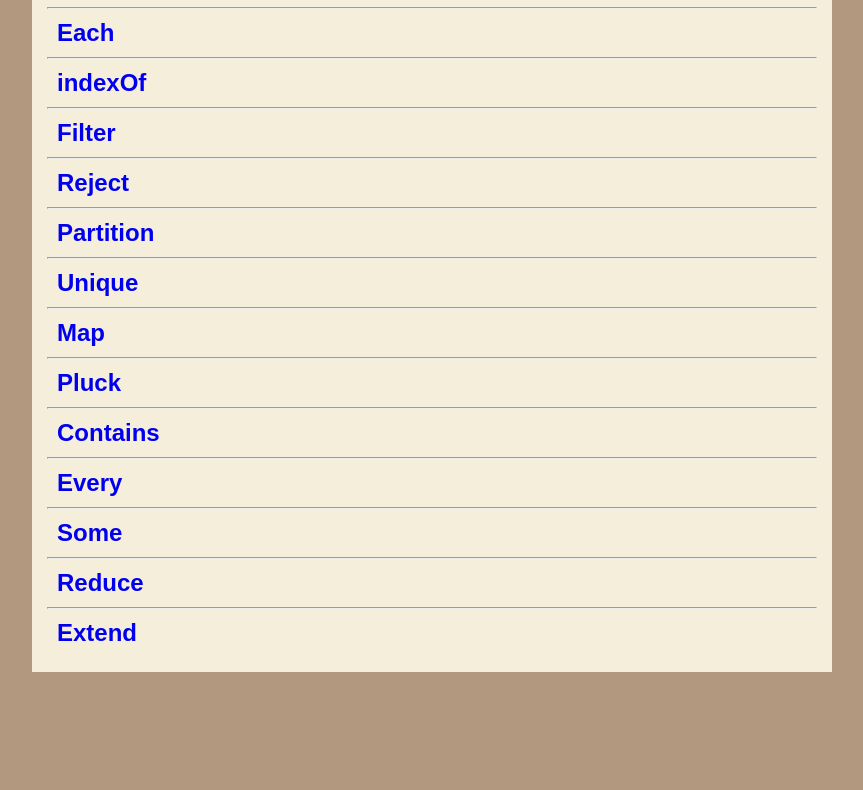
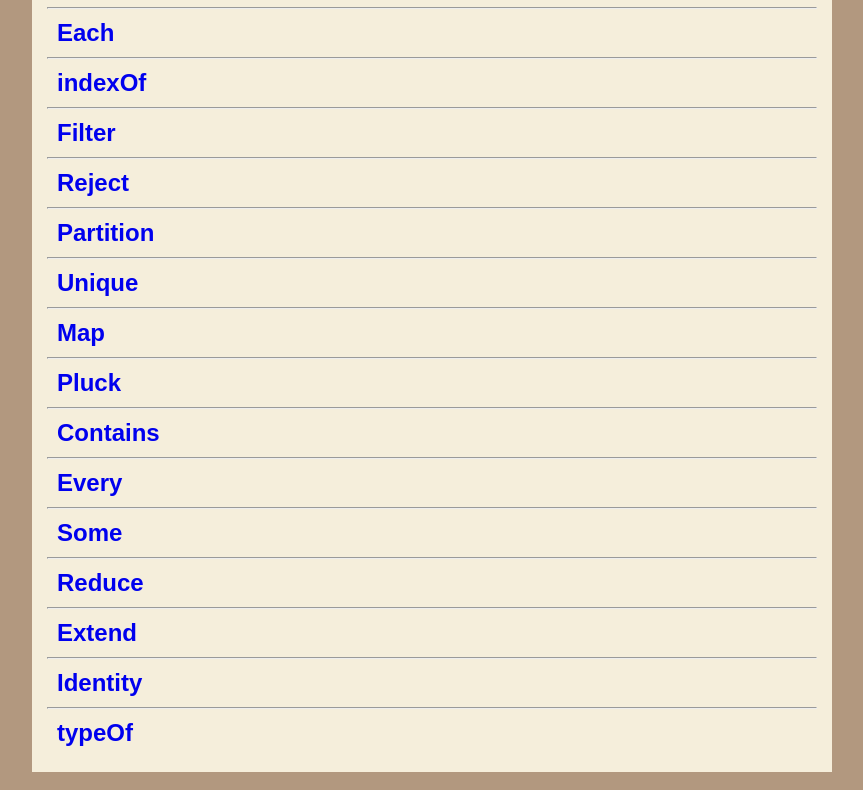
Before and after one commit to AprilHurry/AprilHurry.github.io, a plain HTML site: page studies.html in a window 1280 px wide. Shown: the part 673-1463 px from the top of the page, without its empty margins (208-1071 px from the left). Before the commit the page ends 1363 px from the top, so only its background shows below. Drawn offline with nearby package versions, Linux system fonts and the light colour scheme; a script that the page names is missing.

Commit message:
add studies.html file

```diff
--- a/studies.html
+++ b/studies.html
@@ -135,7 +135,16 @@
                     <a href="#extend"><h2>Extend</h2></a>
                     <code data-gist-id="af1191baccac2c818f62" data-gist-file="jsbin.senumo.js" data-gist-hide-footer="true"></code>
                 </section>
-
+                <section>
+                    <hr>
+                    <a href="#identity"><h2>Identity</h2></a>
+                    <code data-gist-id="50814b2a8456cbb33fd6" data-gist-file="jsbin.puzumo.js" data-gist-hide-footer="true"></code>
+                </section>
+                <section>
+                    <hr>
+                    <a href="#typeOf"><h2>typeOf</h2></a>
+                    <code data-gist-id="7f9172339cbe5afa0648" data-gist-file="jsbin.kanaqo.js" data-gist-hide-footer="true"></code>
+                </section>
                 <!-- YOUR NOTE SECTIONS GO ABOVE HERE -->
             </div>
         </main>
```
